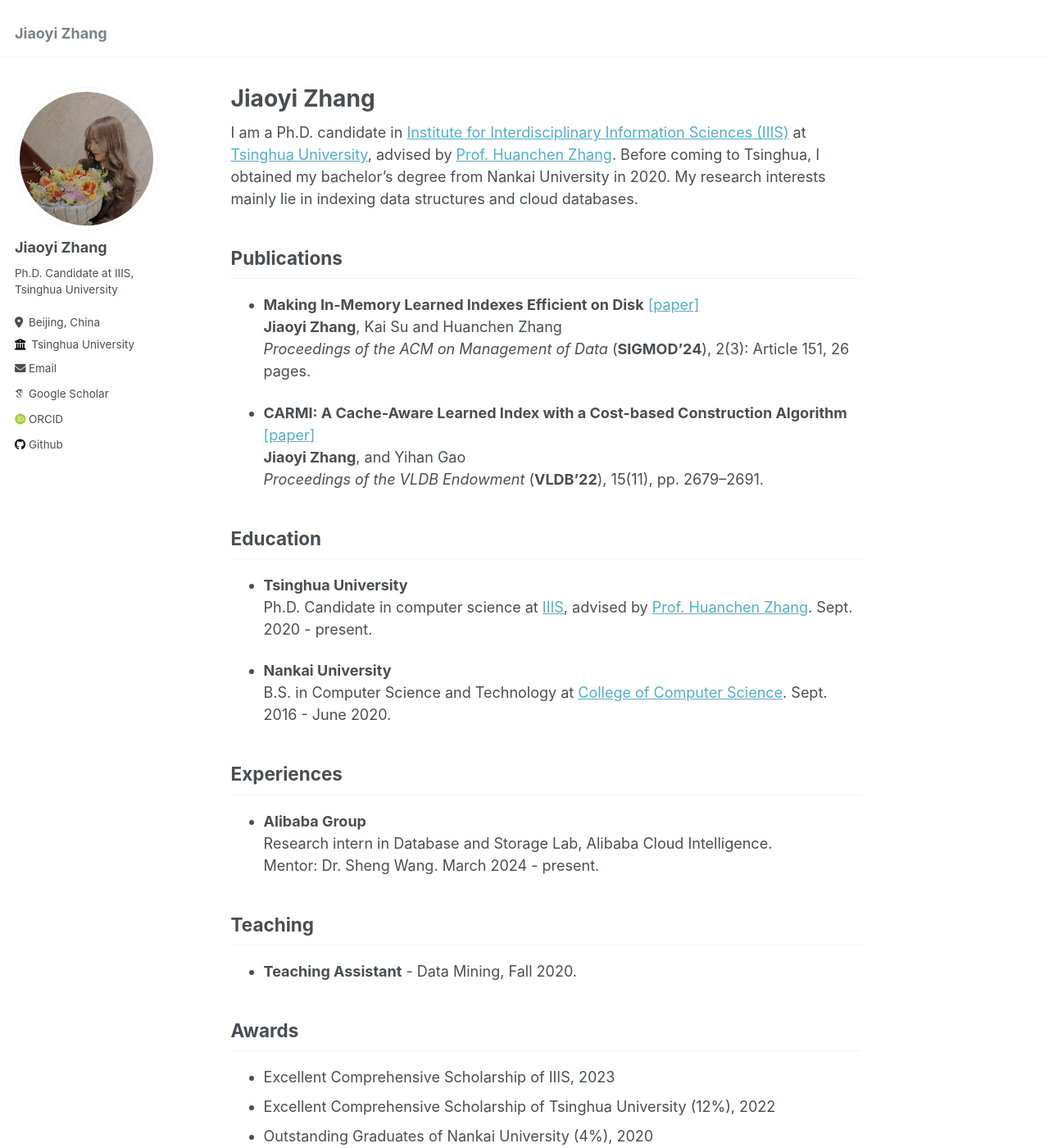
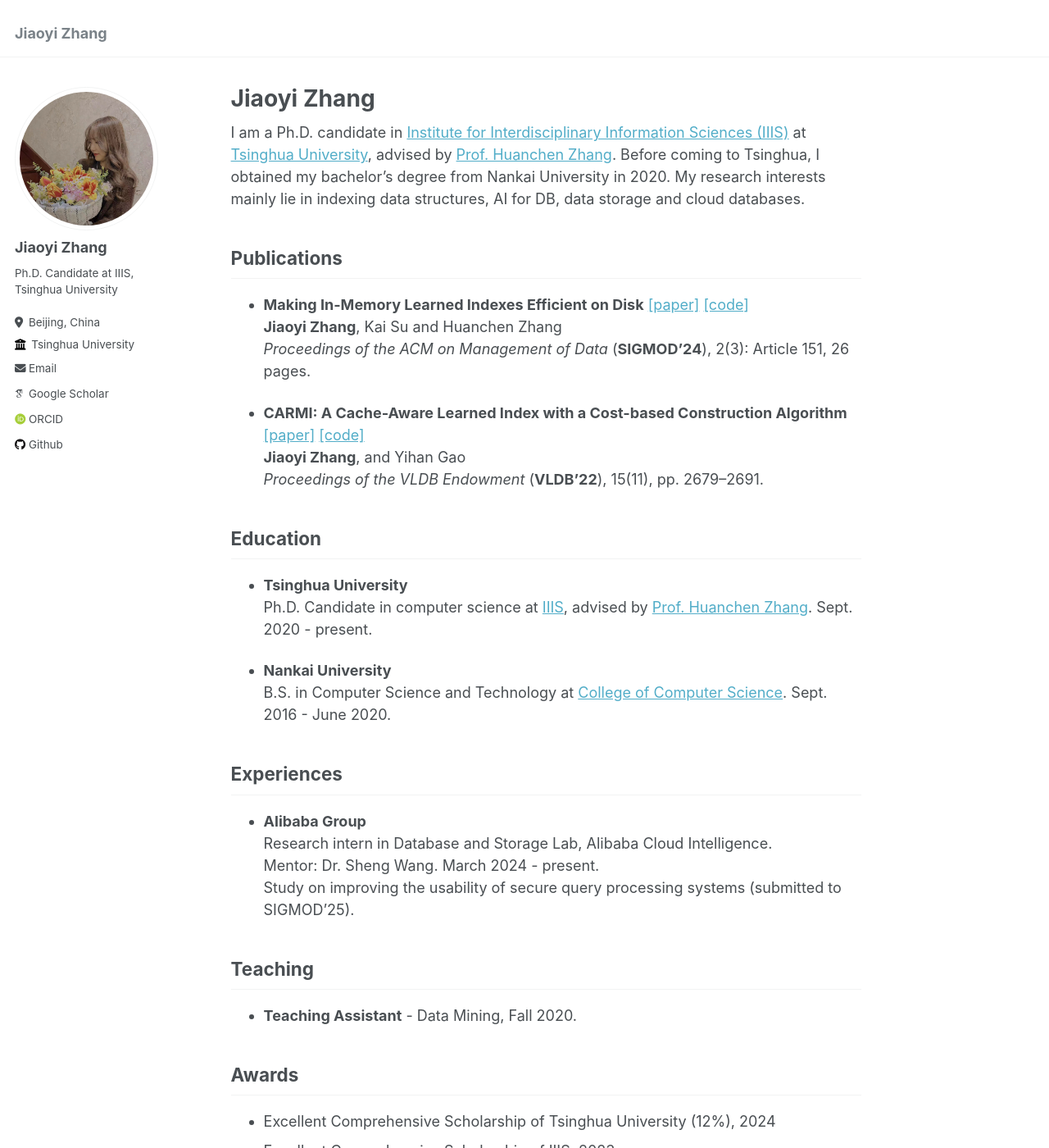
Before and after one commit to JiaoyiZhang/jiaoyizhang.github.io, a Jekyll site: the page built from _pages/about.md, in a window 1280 px wide and 1400 px high. Shown: the whole window at 82% size. Built offline with Jekyll 4.4.1, drawn with Linux system fonts in a browser that asks for light colours; some web fonts are replaced.

Commit message:
Update about page with paper code and link

```diff
--- a/_pages/about.md
+++ b/_pages/about.md
@@ -7,16 +7,15 @@ redirect_from:
   - /about.html
 ---
 
-I am a Ph.D. candidate in [Institute for Interdisciplinary Information Sciences (IIIS)](https://iiis.tsinghua.edu.cn/en/) at [Tsinghua University](https://www.tsinghua.edu.cn/en/), advised by [Prof. Huanchen Zhang](https://people.iiis.tsinghua.edu.cn/~huanchen/). Before coming to Tsinghua, I obtained my bachelor’s degree from Nankai University in 2020. My research interests mainly lie in
-indexing data structures and cloud databases.
+I am a Ph.D. candidate in [Institute for Interdisciplinary Information Sciences (IIIS)](https://iiis.tsinghua.edu.cn/en/) at [Tsinghua University](https://www.tsinghua.edu.cn/en/), advised by [Prof. Huanchen Zhang](https://people.iiis.tsinghua.edu.cn/~huanchen/). Before coming to Tsinghua, I obtained my bachelor’s degree from Nankai University in 2020. My research interests mainly lie in indexing data structures, AI for DB, data storage and cloud databases.
 
 ## Publications
-- **Making In-Memory Learned Indexes Efficient on Disk** [[paper]](https://dl.acm.org/doi/10.1145/3654954)
+- **Making In-Memory Learned Indexes Efficient on Disk** [[paper]](https://dl.acm.org/doi/10.1145/3654954) [[code]](https://github.com/JiaoyiZhang/Efficient-Disk-Learned-Index)
 **Jiaoyi Zhang**, Kai Su and Huanchen Zhang
 *Proceedings of the ACM on Management of Data* (**SIGMOD'24**), 2(3): Article 151, 26 pages.
 
 
-- **CARMI: A Cache-Aware Learned Index with a Cost-based Construction Algorithm** [[paper]](https://www.vldb.org/pvldb/vol15/p2679-gao.pdf)
+- **CARMI: A Cache-Aware Learned Index with a Cost-based Construction Algorithm** [[paper]](https://www.vldb.org/pvldb/vol15/p2679-gao.pdf) [[code]](https://github.com/JiaoyiZhang/CARMI)
 **Jiaoyi Zhang**, and Yihan Gao
 *Proceedings of the VLDB Endowment* (**VLDB'22**), 15(11), pp. 2679–2691.
 
@@ -31,11 +30,13 @@ B.S. in Computer Science and Technology at [College of Computer Science](https:/
 - **Alibaba Group**
 Research intern in Database and Storage Lab, Alibaba Cloud Intelligence.
 Mentor: Dr. Sheng Wang. March 2024 - present.
+Study on improving the usability of secure query processing systems (submitted to SIGMOD’25).
 
 ## Teaching
 - **Teaching Assistant** - Data Mining, Fall 2020.
 
 ## Awards
+- Excellent Comprehensive Scholarship of Tsinghua University (12%), 2024
 - Excellent Comprehensive Scholarship of IIIS, 2023
 - Excellent Comprehensive Scholarship of Tsinghua University (12%), 2022
 - Outstanding Graduates of Nankai University (4%), 2020
```
